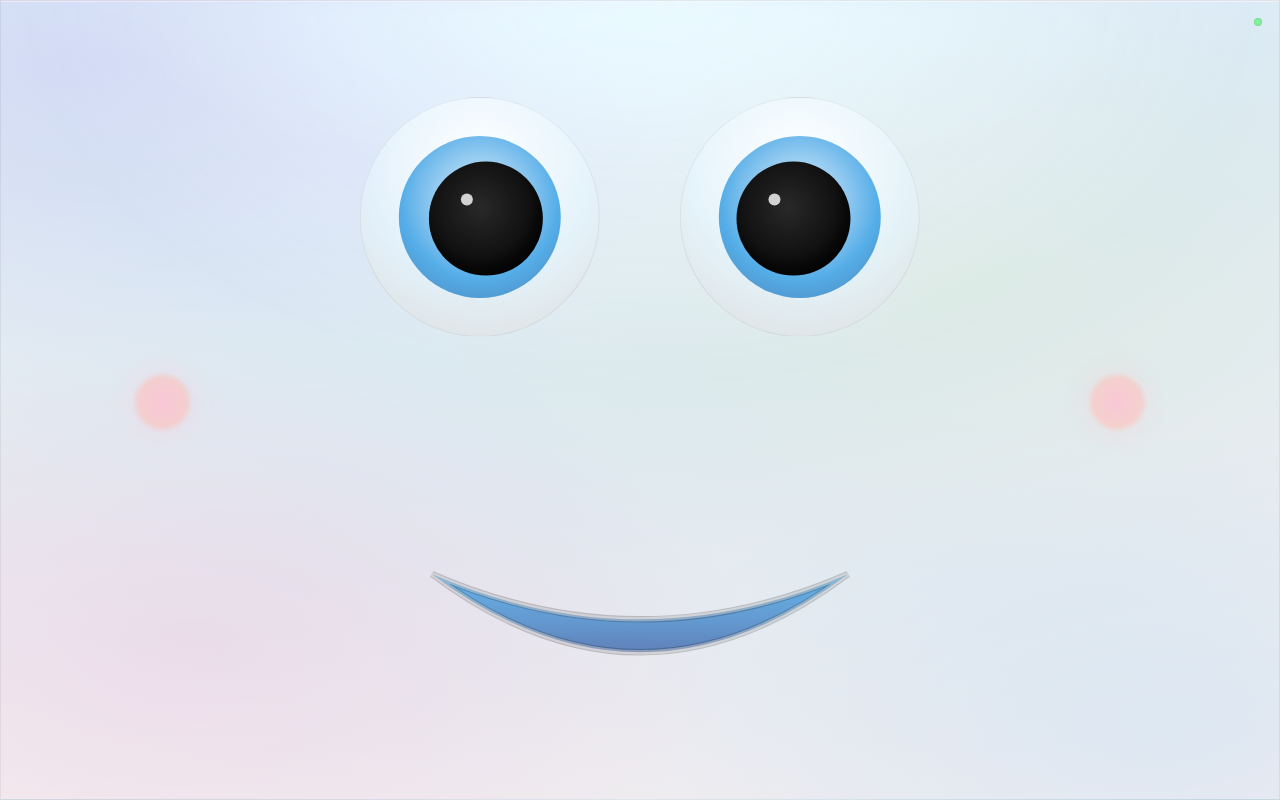
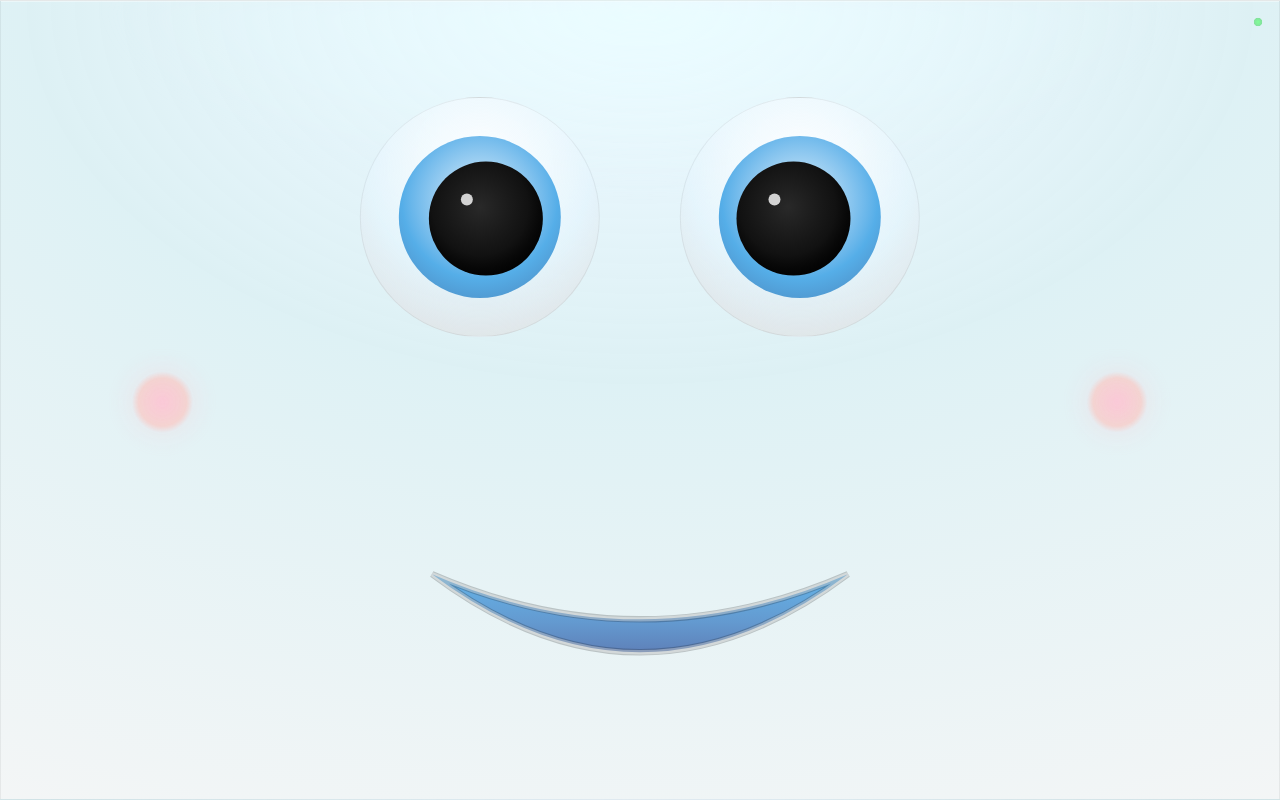
Before and after one commit to UtkarshTheDev/orbit, a React (Vite) app in the folder apps/tablet/: page / in a window 1280 px wide. Built offline with nearby package versions, Linux system fonts and the light colour scheme.

Commit message:
refactor: rename GreetingAnimation to OrbitGreeting, add keyboard access, remove background

```diff
--- a/apps/tablet/src/App.tsx
+++ b/apps/tablet/src/App.tsx
@@ -1,5 +1,5 @@
 import { useState } from "react";
-import GreetingAnimation from "@/components/GreetingAnimation";
+import OrbitGreeting from "@/components/GreetingAnimation";
 import RobotFace from "@/components/RobotFace";
 
 export default function Home() {
@@ -9,37 +9,23 @@ export default function Home() {
   const handleClick = () => {
     if (!isDisappearing) {
       setIsDisappearing(true);
-      // Show greeting after face disappears (2 seconds)
-      setTimeout(() => setShowGreeting(true), 2000);
+      setTimeout(() => {
+        setShowGreeting(true);
+      }, 2000);
     }
   };
 
   return (
     <main
-      className="h-screen w-full relative text-foreground flex items-center justify-center overflow-hidden cursor-pointer"
+      className="relative flex h-screen w-full cursor-pointer items-center justify-center overflow-hidden text-foreground"
       onClick={handleClick}
+      onKeyDown={(e) => e.key === "Enter" && handleClick()}
+      role="button"
+      tabIndex={0}
     >
-      {/* Aurora Dream Background - Full screen */}
-      <div
-        className="absolute inset-0 z-0"
-        style={{
-          background: `
-            radial-gradient(ellipse 85% 65% at 8% 8%, rgba(175, 109, 255, 0.42), transparent 60%),
-            radial-gradient(ellipse 75% 60% at 75% 35%, rgba(255, 235, 170, 0.55), transparent 62%),
-            radial-gradient(ellipse 70% 60% at 15% 80%, rgba(255, 100, 180, 0.40), transparent 62%),
-            radial-gradient(ellipse 70% 60% at 92% 92%, rgba(120, 190, 255, 0.45), transparent 62%),
-            linear-gradient(180deg, #f7eaff 0%, #fde2ea 100%)
-          `,
-        }}
-      />
-
-      {/* Content layer */}
-      <div className="relative z-10 w-full h-full">
-        {/* Full-screen face only */}
-        <RobotFace isDisappearing={isDisappearing} />
-
-        {/* Greeting appears after face hides */}
-        {showGreeting && <GreetingAnimation />}
+      <div className="relative z-10 h-full w-full">
+        {!showGreeting && <RobotFace isDisappearing={isDisappearing} />}
+        {showGreeting && <OrbitGreeting />}
       </div>
     </main>
   );
```
